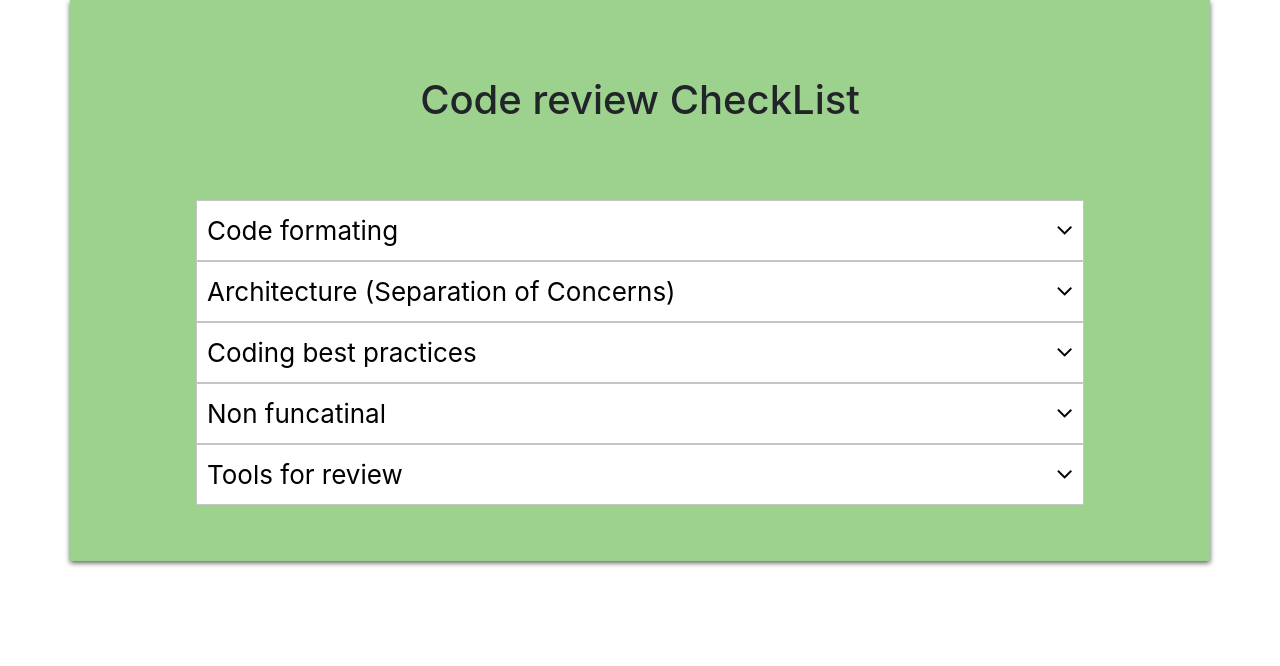
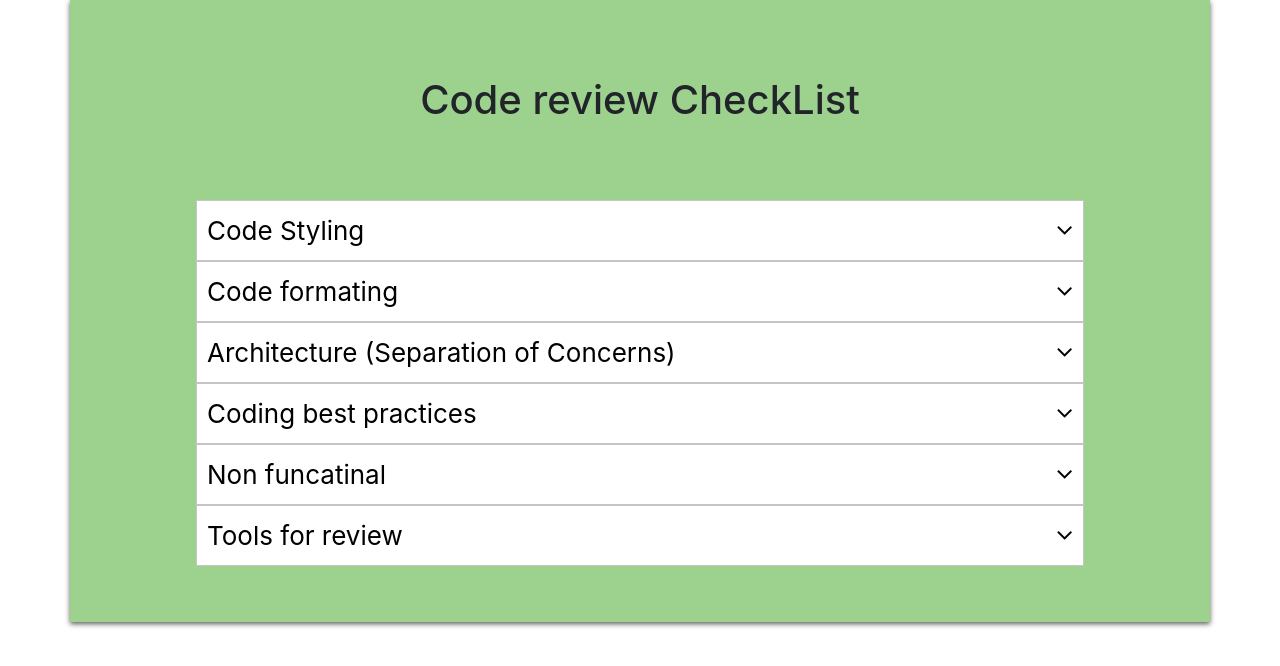
Before and after one commit to anoop-gupt/frontend-code-review-checklist, a React (Create React App) app: page / in a window 1280 px wide. Shown: the top 666 px of the page. Built offline with nearby package versions, Linux system fonts and the light colour scheme.

Commit message:
Code Style Reviews Added

```diff
--- a/src/App.js
+++ b/src/App.js
@@ -8,6 +8,21 @@ function App() {
     <div className="App container">
       <header className="App-header">Code review CheckList</header>
       <div className="content">
+      <Collapsible trigger="Code Styling">
+          {checkList["code-style"].map((data, index) => (
+            <div className="form-check" key={index}>
+              <input
+                className="form-check-input"
+                type="checkbox"
+                value=""
+                id="defaultCheck1"
+              />
+              <label className="form-check-label" for="defaultCheck1">
+                {data}
+              </label>
+            </div>
+          ))}
+        </Collapsible>
         <Collapsible trigger="Code formating">
           {checkList["code-formating"].map((data, index) => (
             <div className="form-check" key={index}>
--- a/src/data.json
+++ b/src/data.json
@@ -1,4 +1,14 @@
 {
+    "code-style": [
+        "Make sure code is unit testable.",
+        "if any helper method/function is being reused, make it as a separate JS module/file.",
+        "Avoid avoid nesting code too many levels deep.",
+        "Avoid large JS files, break it into multiple JS files.",
+        "Check of unnecessary 'Else' conditions",
+        "Type checking should be in place using Typescript or Flow",
+        "Exception handling should be in place",
+        "Do not leave debugging code in production code."
+    ],
     "code-formating": [
         "Code alignments (there are multiple tools to align your code https://codebeautify.org/)",
         "Ensuring the naming conventions.",
```
